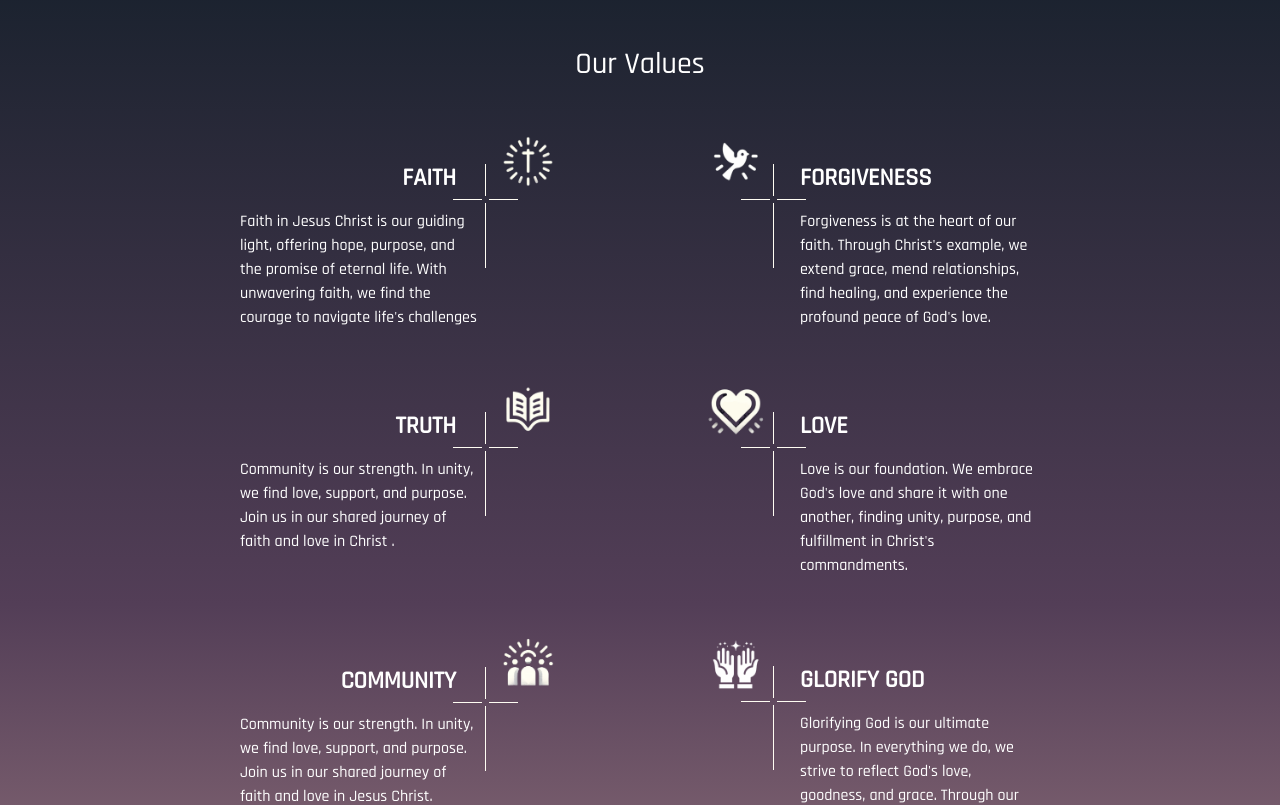
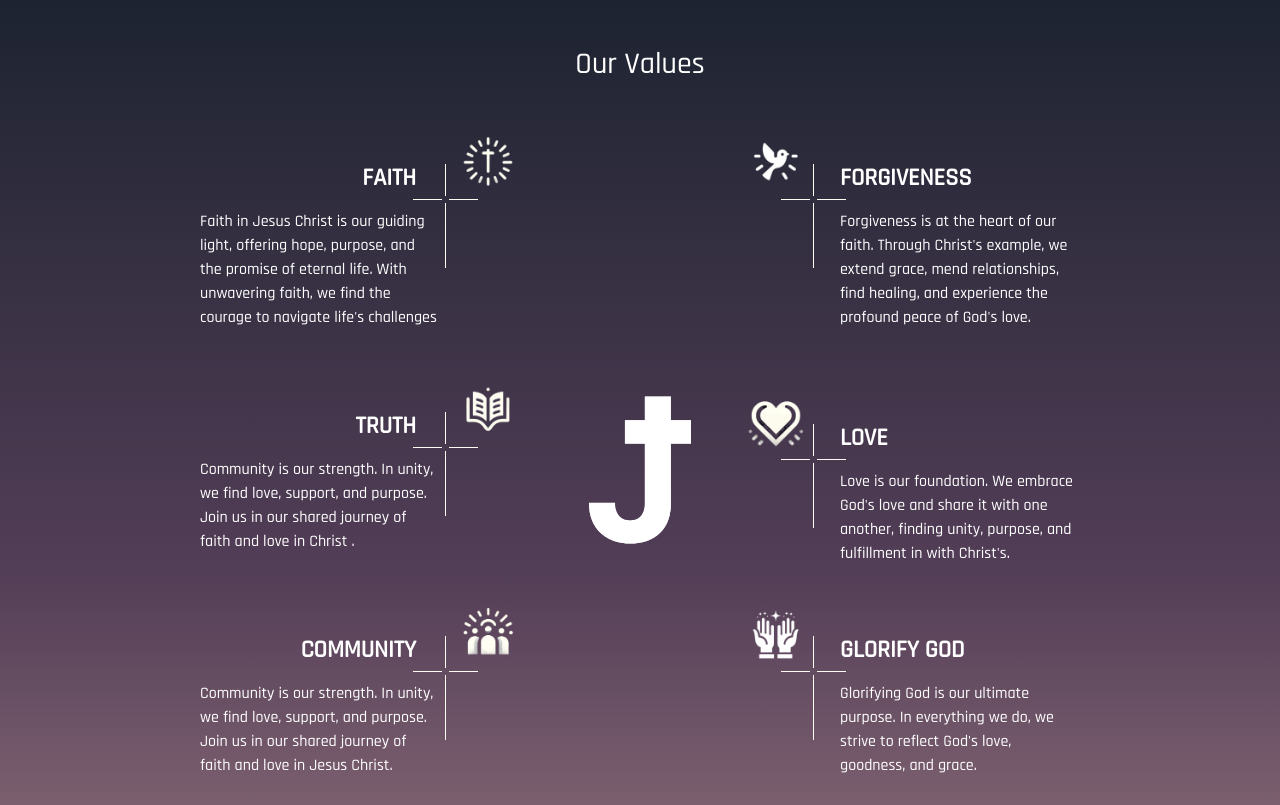
Before and after one commit to ShantMelikyan/jesus_landing, a Next.js app: page /about in a window 1280 px wide. Shown: the part 1280-2085 px from the top of the page. Built offline with nearby package versions, Linux system fonts and the light colour scheme.

Commit message:
small improvements

```diff
--- a/app/components/About.tsx
+++ b/app/components/About.tsx
@@ -48,12 +48,15 @@ const About = () => {
             <div className="py-6">
               <Newsletter />
             </div>
-            <div className="text-[#757575] bg-white flex justify-between items-center h-14 rounded-md pl-[20px] border-2 border-[#4E5172] backdrop-blur">
+            <Link
+              href="https://discord.gg/jesus"
+              className="text-[#757575] bg-white flex justify-between items-center h-14 rounded-md pl-[20px] border-2 border-[#4E5172] backdrop-blur"
+            >
               <h3>Join our Discord</h3>
               <h3 className="bg-[#4E5172] h-full w-[100px] rounded-r flex items-center justify-center text-white">
                 Join
               </h3>
-            </div>
+            </Link>
           </div>
           <div className="text-white max-w-md p-6  z-30 text-lg rounded-md px-5 border border-[#4E5172] bg-black/30 backdrop-blur">
             <h2 className="text-4xl font-medium">Our Mission</h2>
@@ -105,9 +108,9 @@ const About = () => {
         <Socials />
         <h3 className="text-center text-3xl py-10">Our Values</h3>
 
-        <div className="w-full grid place-items-center grid-cols-1 lg:grid-cols-2 xl:px-20">
+        <div className="w-full grid place-items-center grid-cols-1 md:grid-cols-2 lg:grid-cols-3 xl:px-40 md:gap-x-20 lg:gap-0">
           {/* faith  */}
-          <div className="flex flex-col  relative gap-4 order-1 pr-14 md:pr-0 py-10">
+          <div className="flex flex-col  relative gap-4 order-1 pr-14 md:pr-0 py-10 lg:c">
             <Image
               src={cross}
               alt="cross"
@@ -175,6 +178,11 @@ const About = () => {
               .
             </p>
           </div>
+          <Image
+            src={logo}
+            alt="jesus group logo"
+            className="row-span-3 order-1 w-80 hidden lg:block"
+          />
 
           {/* forgiveness */}
           <div className="flex flex-col relative gap-4 order-2  pl-14 md:pl-0 py-10 ">
@@ -215,13 +223,13 @@ const About = () => {
 
             <p className="w-60">
               Love is our foundation. We embrace God&apos;s love and share it
-              with one another, finding unity, purpose, and fulfillment in
-              Christ&apos;s commandments.
+              with one another, finding unity, purpose, and fulfillment in with
+              Christ&apos;s.
             </p>
           </div>
 
           {/* god  */}
-          <div className="flex flex-col relative gap-4 order-6 lg:order-6 py-10 pl-14 md:pl-0 lg:p-0 lg:px-10 lg:pt-[70px]  ">
+          <div className="flex flex-col relative gap-4 order-6 lg:order-6 py-10 pl-14 md:pl-0 lg:p-0 lg:px-10   ">
             <Image
               src={cross}
               alt="cross"
@@ -237,9 +245,7 @@ const About = () => {
 
             <p className="w-60">
               Glorifying God is our ultimate purpose. In everything we do, we
-              strive to reflect God&apos;s love, goodness, and grace. Through
-              our actions and worship, we honor the Creator and find fulfillment
-              in living out His divine plan.
+              strive to reflect God&apos;s love, goodness, and grace.
             </p>
           </div>
         </div>
@@ -268,7 +274,7 @@ const About = () => {
               <a
                 className="text-white rounded-md bg-[#4e5173] py-4 px-8 text-md hover:bg-[#907d93]"
                 href="https://discord.gg/jesus"
-                aria-label="Discord"
+                aria-label="Join"
                 target="_blank"
               >
                 Join
--- a/app/components/Newsletter.tsx
+++ b/app/components/Newsletter.tsx
@@ -8,6 +8,7 @@ const Newsletter = () => {
             data-test-id="beehiiv-embed"
             height="52"
             width="100%"
+            title="NewsletterFrame"
 
             style={{
               margin: 0,
--- a/app/page.tsx
+++ b/app/page.tsx
@@ -131,7 +131,7 @@ export default function Home() {
               Learn More
             </a>
           </div>
-          <div className="flex-1 max-w-2xl mx-auto shadow-lg hover:shadow-2xl hover:shadow-[#907d9378] shadow-[#907d9378] py-20 rounded-2xl bg-gradient-to-b from-[#907d93] to-[#e6b8ae] h-96 p-4 mb-10 lg:mb-0 transform hover:-translate-y-2 transition-all duration-300">
+          <div className="flex-1 max-w-2xl mx-auto shadow-lg hover:shadow-2xl hover:shadow-[#907d9378] shadow-[#907d9378] py-14 rounded-2xl bg-gradient-to-b from-[#907d93] to-[#e6b8ae] h-96 p-4 mb-10 lg:mb-0 transform hover:-translate-y-2 transition-all duration-300">
             <h3 className="bg-[#BC9CA1] shadow-inner shadow-[#A18998] rounded-lg py-4 tracking-wider text-xl font-semibold mx-auto max-w-[180px]">
               Store
             </h3>
@@ -150,7 +150,7 @@ export default function Home() {
               Blog
             </h3>
             <p className="py-10 text-lg w-52 mx-auto">
-              Stay updated with our latest articles and insights.
+              Stay updated with our latest articles and insights about Christianity.
             </p>
             <a
               href="https://jesus.beehiiv.com/"
```
